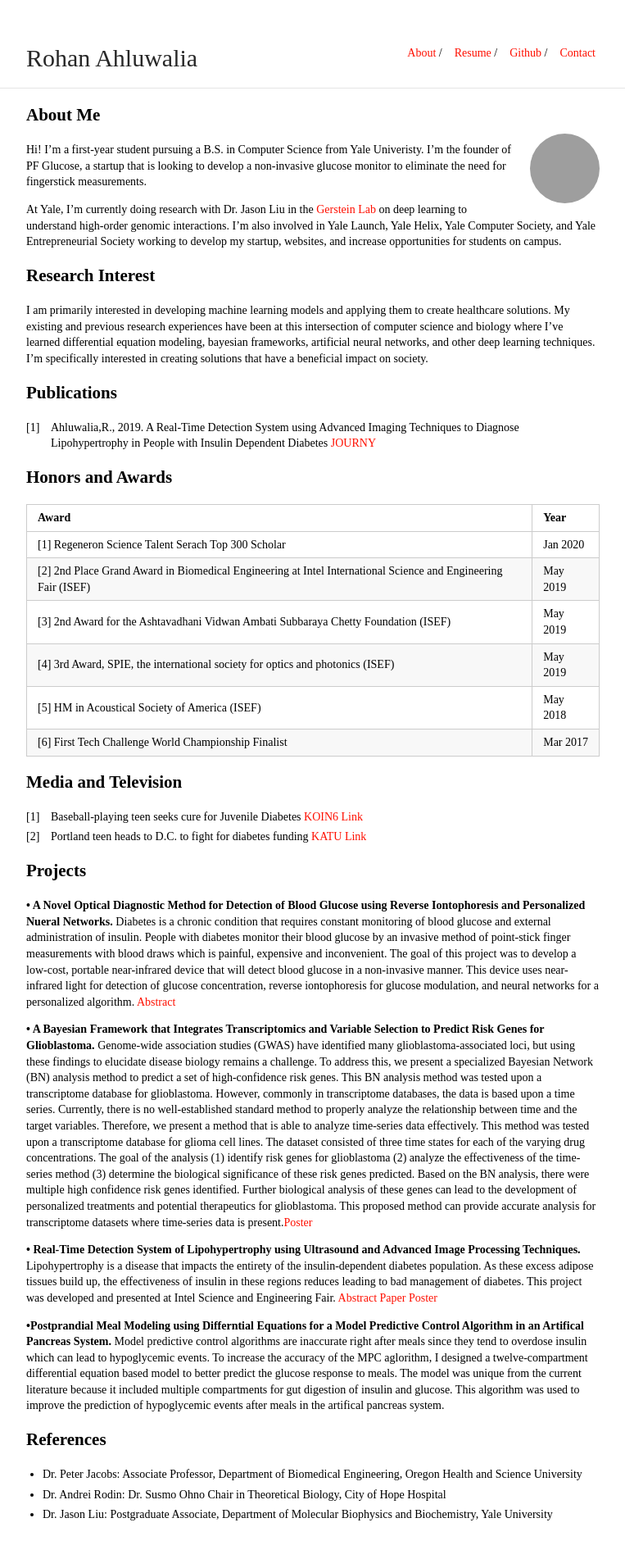
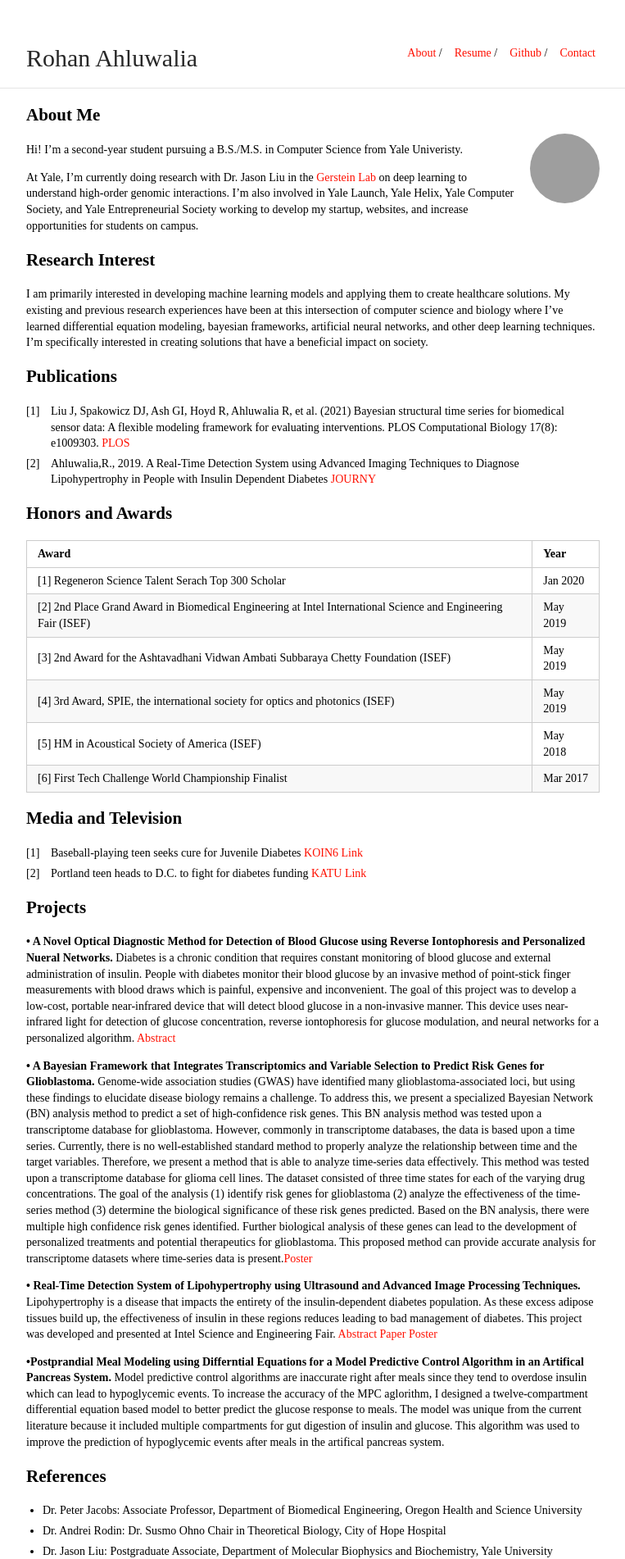
Before and after one commit to rohan-ahluwalia/rohan-ahluwalia.github.io, a Jekyll site: the page built from index.md, in a window 1280 px wide. Shown: the whole page at 82% size, without its empty margins (258-1021 px from the left). Built offline with Jekyll 4.4.1, drawn with Linux system fonts in a browser that asks for light colours; our own code applies the rules of GitHub Pages for plain Markdown files; before the commit the page ends 1858 px from its top, so only the background shows below that.

Commit message:
Update index.md

```diff
--- a/index.md
+++ b/index.md
@@ -6,7 +6,7 @@ layout: default
 
 <img class="profile-picture" src="Ahluwalia,Rohan.png">
 
-Hi! I'm a first-year student pursuing a B.S. in Computer Science from Yale Univeristy. I'm the founder of PF Glucose, a startup that is looking to develop a non-invasive glucose monitor to eliminate the need for fingerstick measurements.
+Hi! I'm a second-year student pursuing a B.S./M.S. in Computer Science from Yale Univeristy.
 
 At Yale, I'm currently doing research with Dr. Jason Liu in the [Gerstein Lab](http://www.gersteinlab.org/) on deep learning to understand high-order genomic interactions. I'm also involved in Yale Launch, Yale Helix, Yale Computer Society, and Yale Entrepreneurial Society working to develop my startup, websites, and increase opportunities for students on campus.
 
@@ -16,7 +16,8 @@ I am primarily interested in developing machine learning models and applying the
 
 ## Publications
 
-1. Ahluwalia,R., 2019. A Real-Time Detection System using Advanced Imaging Techniques to Diagnose Lipohypertrophy in People with Insulin Dependent Diabetes [JOURNY](https://issuu.com/journys7/docs/10.2/24)
+1. Liu J, Spakowicz DJ, Ash GI, Hoyd R, Ahluwalia R, et al. (2021) Bayesian structural time series for biomedical sensor data: A flexible modeling framework for evaluating interventions. PLOS Computational Biology 17(8): e1009303. [PLOS](https://doi.org/10.1371/journal.pcbi.1009303)
+2. Ahluwalia,R., 2019. A Real-Time Detection System using Advanced Imaging Techniques to Diagnose Lipohypertrophy in People with Insulin Dependent Diabetes [JOURNY](https://issuu.com/journys7/docs/10.2/24)
 
 ## Honors and Awards
 
```
